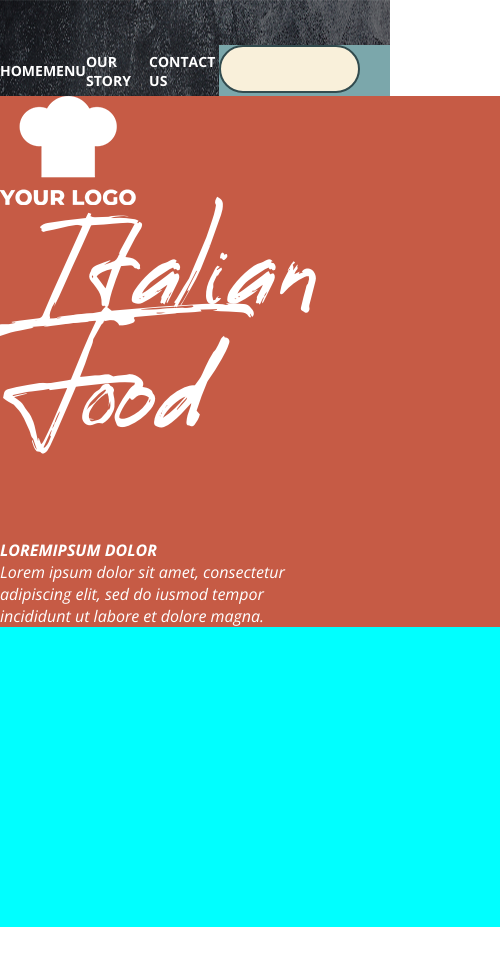
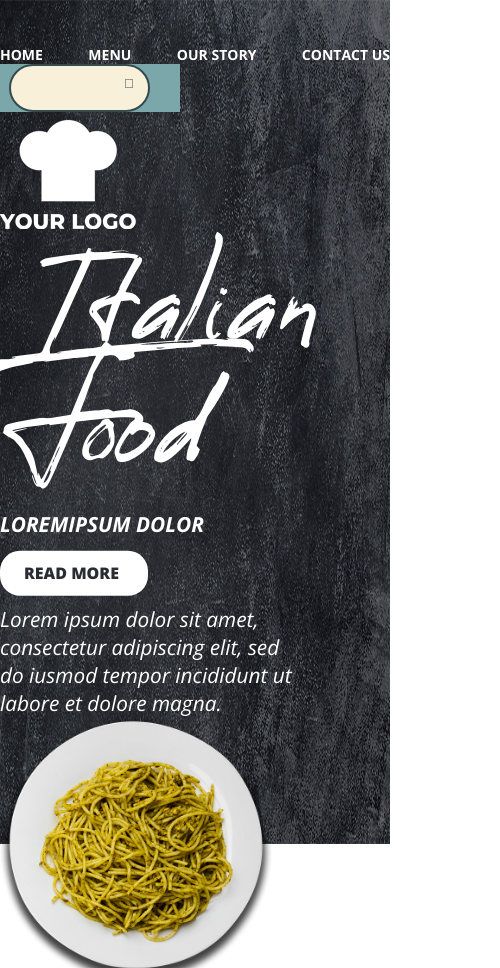
Before and after one commit to Orezsub/restaurant-landing-page, a plain HTML site: page index.html in a window 390 px wide. Shown: the top 968 px of the page, 500 px wide, since content can reach past the window. Before the commit the page ends 944 px from the top, so only its background shows below. Drawn offline with nearby package versions, Linux system fonts and the light colour scheme.

Commit message:
fix: correct display main screen in mobile version

```diff
--- a/css/header.css
+++ b/css/header.css
@@ -8,8 +8,17 @@
     src: url('./fonts/Open Sans Bold Italic.ttf');
 }
 
+@font-face {
+    font-family: "Open Sans ExtraBold";
+    src: url('./fonts/Open Sans ExtraBold.ttf');
+}
+
 body {
     margin: 0;
+}
+
+a {
+    text-decoration: none;
 }
 
 form {
@@ -19,35 +28,34 @@ form {
 }
 
 .header {
+    /*display: flex;*/
+    /*width: 600px;*/
+    margin: 0;
     background-image: url("../img/header/header_background.jpg");
     background-size: 100% 100%;
     height: 100vh;
 }
 
 .container {
-    /*display: inline;*/
     max-width: 1350px;
     height: 100vh;
-    /*background: #ffed83;*/
     margin-left: auto;
     margin-right: auto;
-    /*background-image: url("../img/header/header_leaves.png");*/
 }
 
 .header-navigation {
     /*background: green;*/
     max-width: 800px;
-    height: 51px;
     margin-left: auto;
     padding-top: 45px;
     display: flex;
     flex-direction: row;
+    flex-wrap: wrap;
     justify-content: space-between;
     align-items: center;
 }
 
 .header-navigation__item {
-    text-decoration: none;
     font-family: 'Open Sans', sans-serif;
     font-weight: bold;
     font-size: 14px;
@@ -59,7 +67,6 @@ form {
     width: 180px;
     height: inherit;
 }
-
 
 .header-navigation__search {background: #7BA7AB;}
 .header-navigation__search:after {content:""; clear:both; display:table}
@@ -95,56 +102,93 @@ form {
 }
 .header-navigation__search button:before{
     content: "\f002";
-    font-family: FontAwesome;
+    /*font-family: FontAwesome;*/
     color: #324b4e;
 }
 
 .header-content{
     /*background: #ff78f2;*/
-    /*height: inherit;*/
-    /*width: 1350px;*/
     display: flex;
     flex-wrap: wrap;
+    align-items: stretch;
 }
 
 .header-content-info {
-    flex-grow: 1;
-    background: #c65b45;
-    min-width: 500px;
+    flex: 5;
+    /*flex-grow: 1;*/
+    /*background: #c65b45;*/
+    /*min-width: 500px;*/
     color: #ffffff;
     display: flex;
     flex-direction: column;
 }
 
 .header-content-info__logo {
-    flex-grow: 5;
+    margin-top: 2vw;
 }
 
 .header-content-info__title {
     font-family: Reey-Regular, serif;
-    font-size: 6em;
-    flex-grow: 5;
+    font-size: 6rem;
+    margin-top: 3vw;
+    overflow-wrap: normal;
 }
 
 .header-content-info__text {
-    padding-top: 5em;
+    margin-top: 4vw;
     font-family: "Open Sans Bold Italic", serif;
-    font-size: 1em;
+    font-size: 1.3rem;
+}
+
+.header-content-info__reed-more-button {
+    width: 220px;
+    height: 47px;
+    margin-top: 3vw;
+    position: relative;
+}
+
+.header-content-info__reed-more-button a {
+    width: 100px;
+    background: white;
+    border-radius: 20px;
+    position: absolute;
+    top: 50%;
+    transform: translate(0, -50%);
+    padding: .7rem 1.5rem;
+    color: #292c31;
+    font-family: "Open Sans ExtraBold", serif;
 }
 
 .header-content-info__additional-text {
     font-family: 'Open Sans', sans-serif;
     font-weight: 300;
     font-style: italic;
-
-    max-width: 300px;
+    font-size: 1.3rem;
+    margin-top: 2vw;
+    max-width: 75%;
 }
 
 .header-content-pictures {
-    flex-grow: 1;
-    background: aqua;
-    min-width: 500px;
-    height: 300px;
+    flex: 4;
+    /*flex-grow: 1;*/
+    /*background: aqua;*/
+    /*min-width: 300px;*/
+    /*height: 300px;*/
+    /*position: relative;*/
+}
+
+.header-content-pictures__main-dish {
+    /*position: absolute;*/
+    /*right: 0;*/
+    top: 5vw;
+    width: 70vmin;
+}
+
+.header-content-pictures__second-dish {
+    /*position: absolute;*/
+    /*bottom: -200px;*/
+    /*left: -50px;*/
+    /*width: inherit;*/
 }
 
 .footer {
--- a/index.html
+++ b/index.html
@@ -1,8 +1,8 @@
 <!DOCTYPE html>
 <html lang="en">
 <head>
-    <meta charset="UTF-8">
-    <title>Title123</title>
+    <meta charset="UTF-8" name="viewport" content="width=device-width">
+    <title>Italian Food</title>
     <link rel="stylesheet" href="css/header.css">
     <link rel="preconnect" href="https://fonts.gstatic.com">
     <link href="https://fonts.googleapis.com/css2?family=Open+Sans:ital,wght@0,700;1,300&display=swap" rel="stylesheet">
@@ -36,7 +36,7 @@
                         LOREMIPSUM DOLOR
                     </div>
                     <div class="header-content-info__reed-more-button">
-
+                        <a href="">READ MORE</a>
                     </div>
                     <div class="header-content-info__additional-text">
                         Lorem ipsum dolor sit amet, consectetur adipiscing elit, sed do iusmod tempor incididunt ut labore et dolore magna.
@@ -44,7 +44,8 @@
 
                 </div>
                  <div class="header-content-pictures">
-
+                     <img src="img/header/header_main_dish.png" alt="" class="header-content-pictures__main-dish">
+                     <img src="img/header/header_second_dish.png" alt="" class="header-content-pictures__second-dish">
                  </div>
              </div>
 
```
Also changed, not shown: css/fonts/Open Sans ExtraBold.ttf (added).
